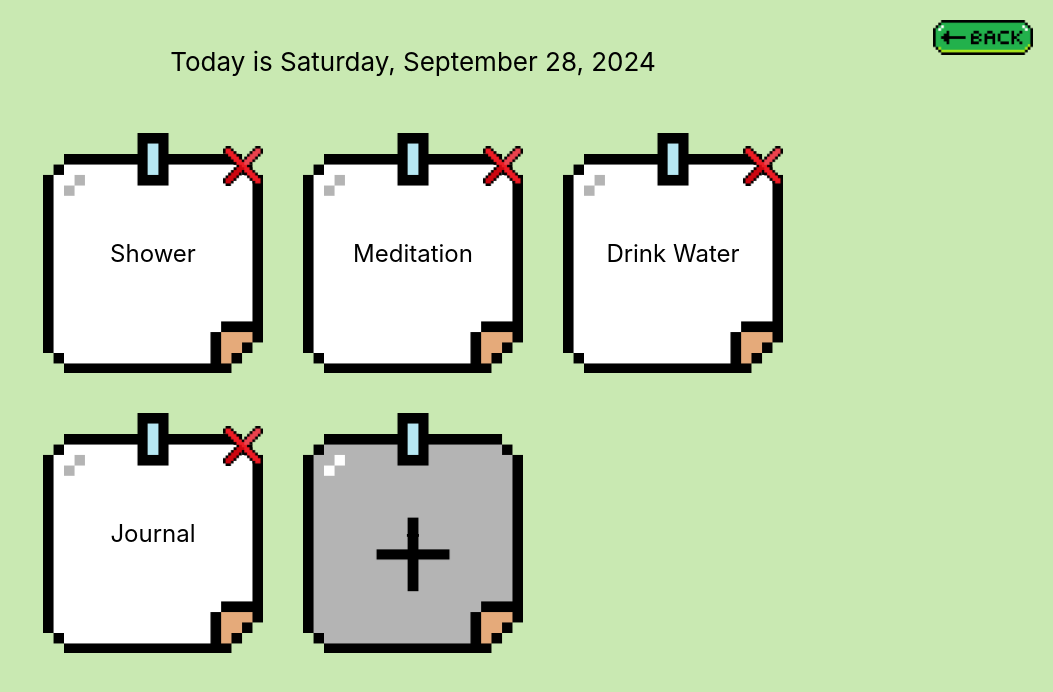
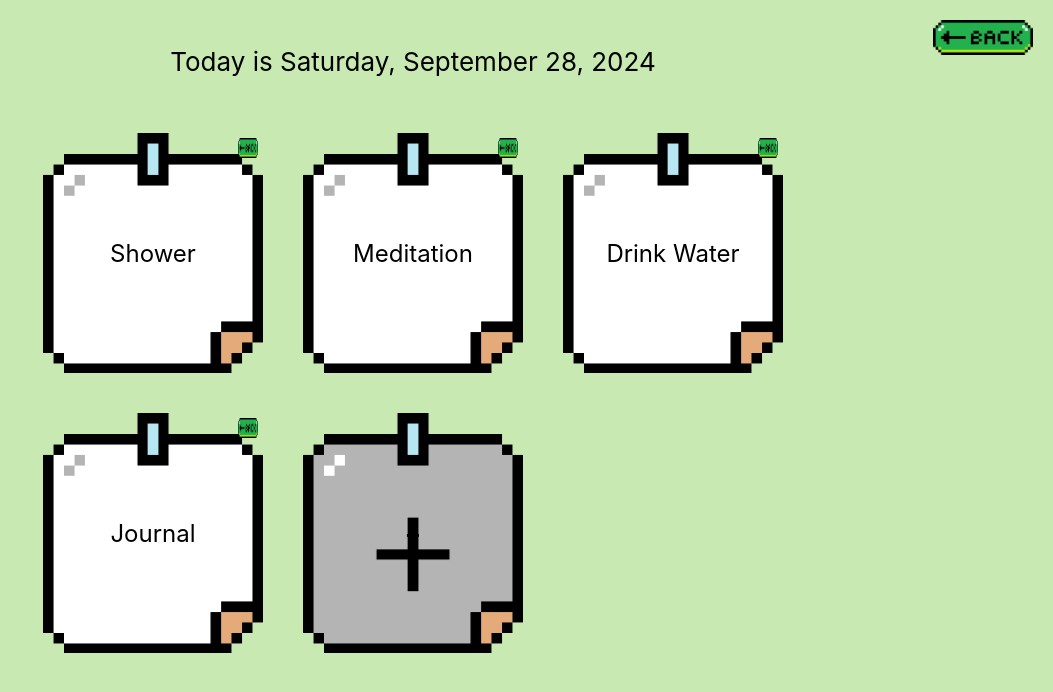
Before and after one commit to EuanHam/BloomAppHackGT11, a React (Create React App) app in the folder bloom/: page /tasks in a window 1280 px wide. Shown: the top 692 px of the page, without its empty margins (227-1280 px from the left). Built offline with nearby package versions, Linux system fonts and the light colour scheme.

Commit message:
Revert "added delete icon"
This reverts commit 979cd4afde52eb0ed359851da6f1b7d8456c708a.

```diff
--- a/bloom/src/Tasks.css
+++ b/bloom/src/Tasks.css
@@ -73,9 +73,9 @@
 
 .delete-icon {
   position: absolute;
-  top: 13px;
-  right: 0px;
-  width: 40px;
-  height: 40px;
+  top: 5px;
+  right: 5px;
+  width: 20px;
+  height: 20px;
   cursor: pointer;
 }
--- a/bloom/src/Tasks.js
+++ b/bloom/src/Tasks.js
@@ -1,7 +1,7 @@
 import React, { useState, useEffect } from 'react';
 import './Tasks.css';
 import backButton from './images/back_button.png';
-import deleteIcon from './images/x_icon.png'; // Add an icon for delete button
+import deleteIcon from './images/back_button.png'; // Add an icon for delete button
 import { Link } from 'react-router-dom';
 
 function Tasks() {
```
Also changed, not shown: bloom/src/images/x_icon.png (deleted).
